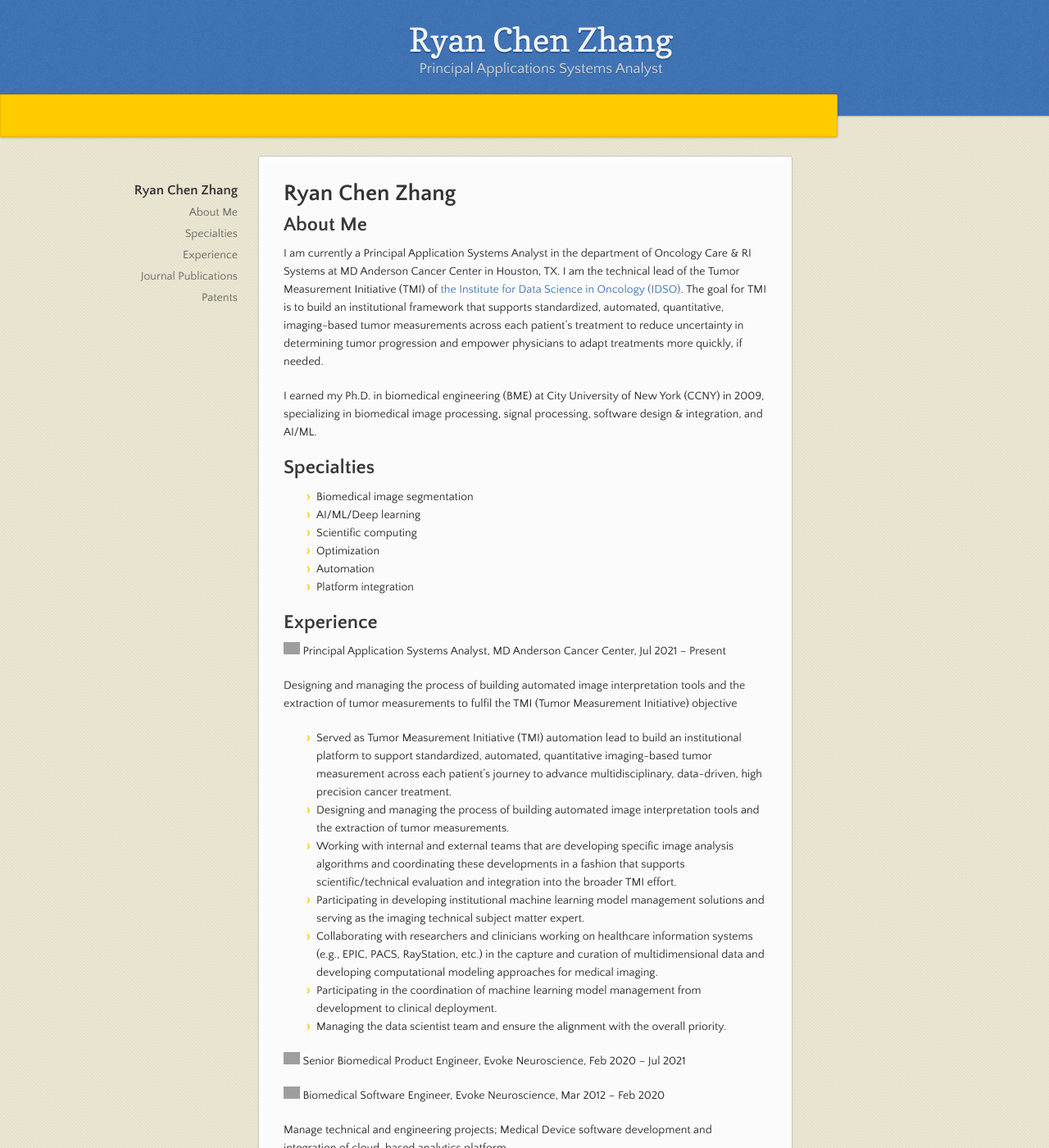
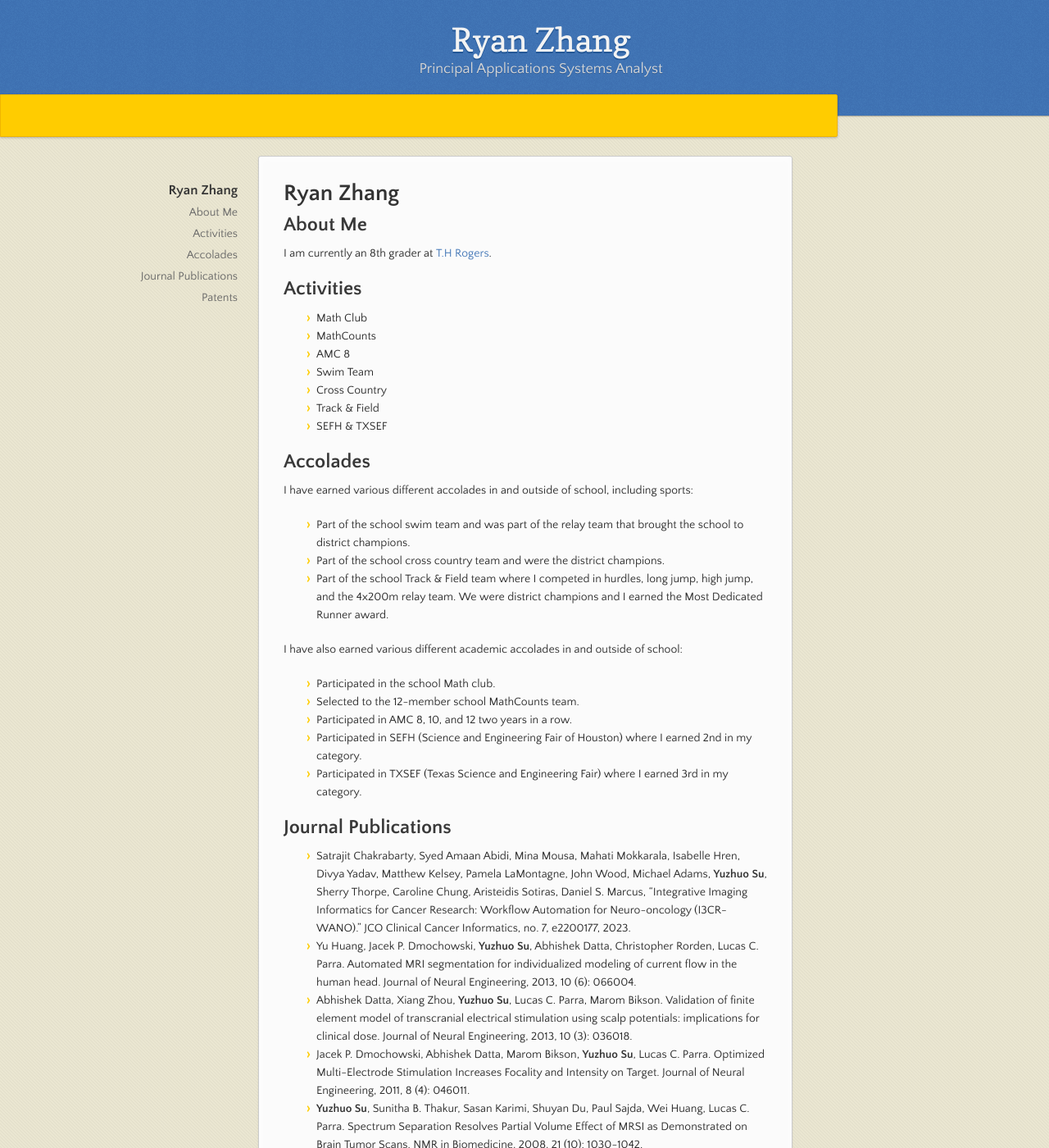
Before and after one commit to RChenZhang/rchenzhang.github.io, a Jekyll site: the page built from index.md, in a window 1280 px wide and 1400 px high. Shown: the whole window at 82% size. Built offline with Jekyll 4.4.1, drawn with Linux system fonts in a browser that asks for light colours; our own code applies the rules of GitHub Pages for plain Markdown files; some of the changed text lies outside the part shown; grey boxes are pictures that could not be loaded.

Commit message:
Update index.md

```diff
--- a/index.md
+++ b/index.md
@@ -1,45 +1,35 @@
 ---
 layout: default
 ---
-# Ryan Chen Zhang
+# Ryan Zhang
 ## About Me
+I am currently an 8th grader at [T.H Rogers](https://www.houstonisd.org/rogersms).
 
-I am currently a Principal Application Systems Analyst in the department of Oncology Care & RI Systems at MD Anderson Cancer Center in Houston, TX. I am the technical lead of the Tumor Measurement Initiative (TMI) of [the Institute for Data Science in Oncology (IDSO)](https://www.mdanderson.org/research/departments-labs-institutes/institutes/institute-for-data-science-in-oncology.html). The goal for TMI is to build an institutional framework that supports standardized, automated, quantitative, imaging-based tumor measurements across each patient’s treatment to reduce uncertainty in determining tumor progression and empower physicians to adapt treatments more quickly, if needed.
+## Activities
 
-I earned my Ph.D. in biomedical engineering (BME) at City University of New York (CCNY) in 2009, specializing in biomedical image processing, signal processing, software design & integration, and AI/ML.
+*   Math Club
+*   MathCounts
+*   AMC 8
+*   Swim Team
+*   Cross Country
+*   Track & Field
+*   SEFH & TXSEF
 
-## Specialties
+## Accolades
 
-*   Biomedical image segmentation
-*   AI/ML/Deep learning
-*   Scientific computing
-*   Optimization
-*   Automation
-*   Platform integration
+I have earned various different accolades in and outside of school, including sports:
 
-## Experience
+ - Part of the school swim team and was part of the relay team that brought the school to district champions.
+ - Part of the school cross country team and were the district champions.
+ - Part of the school Track & Field team where I competed in hurdles, long jump, high jump, and the 4x200m relay team. We were district champions and I earned the Most Dedicated Runner award.
 
-<span><img src="https://media.licdn.com/dms/image/D560BAQEtcUd-KF909g/company-logo_200_200/0/1708463593072/mdandersoncancercenter_logo?e=1721260800&v=beta&t=UYo5tL53mMnaJFBtxxU5zul0afZ6VFDVdrXwOzmfcL4" alt="MD Anderson" width="20"/> Principal Application Systems Analyst, MD Anderson Cancer Center,</span> <span>Jul 2021 -- Present</span>
+I have also earned various different academic accolades in and outside of school:
 
-Designing and managing the process of building automated image interpretation tools and the extraction of tumor measurements to fulfil the TMI (Tumor Measurement Initiative) objective
-
- - Served as Tumor Measurement Initiative (TMI) automation lead to build an institutional platform to support standardized, automated, quantitative imaging-based tumor measurement across each patient’s journey to advance multidisciplinary, data-driven, high precision cancer treatment.
- - Designing and managing the process of building automated image interpretation tools and the extraction of tumor measurements.
- - Working with internal and external teams that are developing specific image analysis algorithms and coordinating these developments in a fashion that supports scientific/technical evaluation and integration into the broader TMI effort.
- - Participating in developing institutional machine learning model management solutions and serving as the imaging technical subject matter expert.
- - Collaborating with researchers and clinicians working on healthcare information systems (e.g., EPIC, PACS, RayStation, etc.) in the capture and curation of multidimensional data and developing computational modeling approaches for medical imaging.
- - Participating in the coordination of machine learning model management from development to clinical deployment.
- - Managing the data scientist team and ensure the alignment with the overall priority.
-
-<span><img src="https://media.licdn.com/dms/image/C560BAQGYAA3rdVyR3g/company-logo_200_200/0/1633619117229/evoke_neuroscience_logo?e=1721260800&v=beta&t=0_ApQ-0RLu_ZNSdeH5uW6vkBRNSwtUTFny_KfPfFkX0" alt="Evoke" width="20"/> Senior Biomedical Product Engineer, Evoke Neuroscience,</span> <span>Feb 2020 -- Jul 2021</span>
-
-<span><img src="https://media.licdn.com/dms/image/C560BAQGYAA3rdVyR3g/company-logo_200_200/0/1633619117229/evoke_neuroscience_logo?e=1721260800&v=beta&t=0_ApQ-0RLu_ZNSdeH5uW6vkBRNSwtUTFny_KfPfFkX0" alt="Evoke" width="20"/> Biomedical Software Engineer, Evoke Neuroscience,</span> <span>Mar 2012 -- Feb 2020</span>
-
-Manage technical and engineering projects; Medical Device software development and integration of cloud-based analytics platform
- - Launched flagship product that generated $2 million annual revenue and earned company a spot on Inc. 500 Fastest-Growing Private Companies.
- - Led software development and integration of cloud-based analytics platform.
- - Served as technical and scientific executive and working closely with Director of IT.
- - Participated in the preparation and maintenance of FDA regulated software design documentations that earned company 510(k) approval for its medical device, the eVox®.
+ - Participated in the school Math club.
+ - Selected to the 12-member school MathCounts team.
+ - Participated in AMC 8, 10, and 12 two years in a row.
+ - Participated in SEFH (Science and Engineering Fair of Houston) where I earned 2nd in my category.
+ - Participated in TXSEF (Texas Science and Engineering Fair) where I earned 3rd in my category.
 
 ## Journal Publications
 - Satrajit Chakrabarty, Syed Amaan Abidi, Mina Mousa, Mahati Mokkarala, Isabelle Hren, Divya Yadav, Matthew Kelsey, Pamela LaMontagne, John Wood, Michael Adams, **Yuzhuo Su**, Sherry Thorpe, Caroline Chung, Aristeidis Sotiras, Daniel S. Marcus, "Integrative Imaging Informatics for Cancer Research: Workflow Automation for Neuro-oncology (I3CR-WANO)." JCO Clinical Cancer Informatics, no. 7, e2200177, 2023.
```
